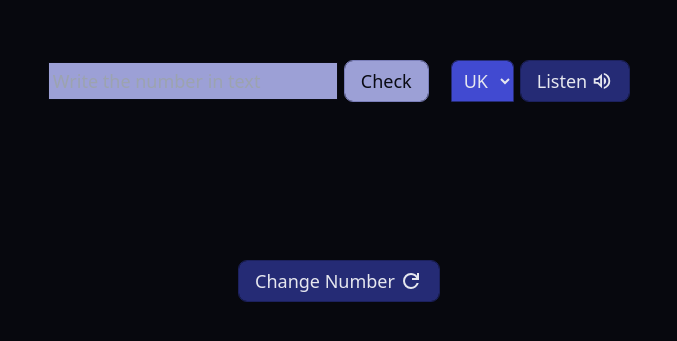
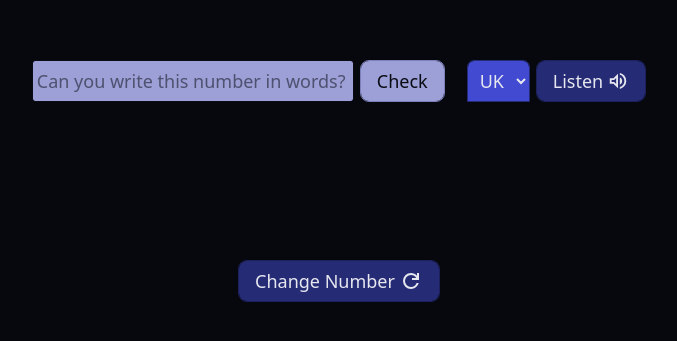
Before and after one commit to SanchezEnzo/NumsEN, a React (Vite) app: page / in a window 1280 px wide. Shown: the part 259-600 px from the top of the page, without its empty margins (301-978 px from the left). Built offline with nearby package versions, Linux system fonts and the light colour scheme.

Commit message:
add placeholder

```diff
--- a/src/components/Form.tsx
+++ b/src/components/Form.tsx
@@ -22,12 +22,12 @@ export default function Form({
 			<input
 				id='response'
 				type='text'
-				className='outline outline-[0.1px] pl-1 bg-primary text-background focus:outline focus:outline-background h-9 w-72 text-lg placeholder-gray-400'
+				className='outline outline-[0.1px] pl-1 bg-primary text-background focus:outline focus:outline-background h-10 w-80 text-lg placeholder-placeholder placeholder-opacity-80 rounded-sm'
 				name='response'
 				autoComplete='off'
 				aria-invalid={response === RESPONSE_STATE.RIGHT}
 				ref={inputRef}
-				placeholder='Write the number in text'
+				placeholder='Can you write this number in words?'
 			/>
 			<Button classButton='bg-primary text-buttonText-primary outline-outline-primary'>
 				Check
--- a/src/index.css
+++ b/src/index.css
@@ -18,5 +18,6 @@
 --incorrect: red;
 --correct: green;
 --correct: #0fcd0f;
+--placeholder: #0a0b1488;
 	}
 }
--- a/tailwind.config.js
+++ b/tailwind.config.js
@@ -4,18 +4,13 @@ export default {
 	content: ['./index.html', './src/**/*.{js,ts,jsx,tsx}'],
 	theme: {
 		extend: {
-			// borderRadius: {
-			// 	lg: 'var(--radius)',
-			// 	md: 'calc(var(--radius) - 2px)',
-			// 	sm: 'calc(var(--radius) - 4px)'
-			// },
 			colors: {
 				background: 'var(--background)',
 				primary: 'var(--primary)',
 				secondary: 'var(--secondary)',
 				accent: 'var(--accent)',
-				// input: 'var(--input)',
 				text: 'var(--text)',
+				placeholder: 'var(--placeholder)',
 				button: {
 					primary: 'var(--button-primary)',
 					secondary: 'var(--button-secondary)',
```
